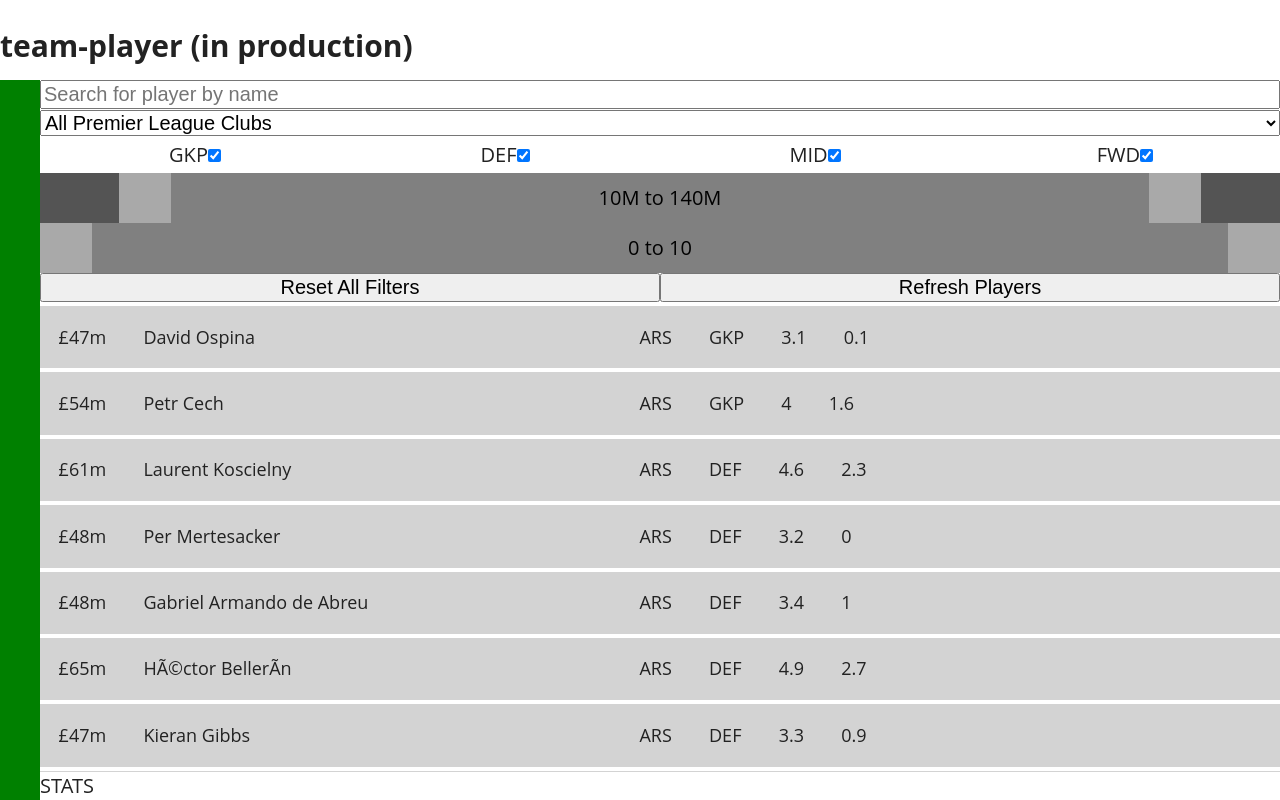
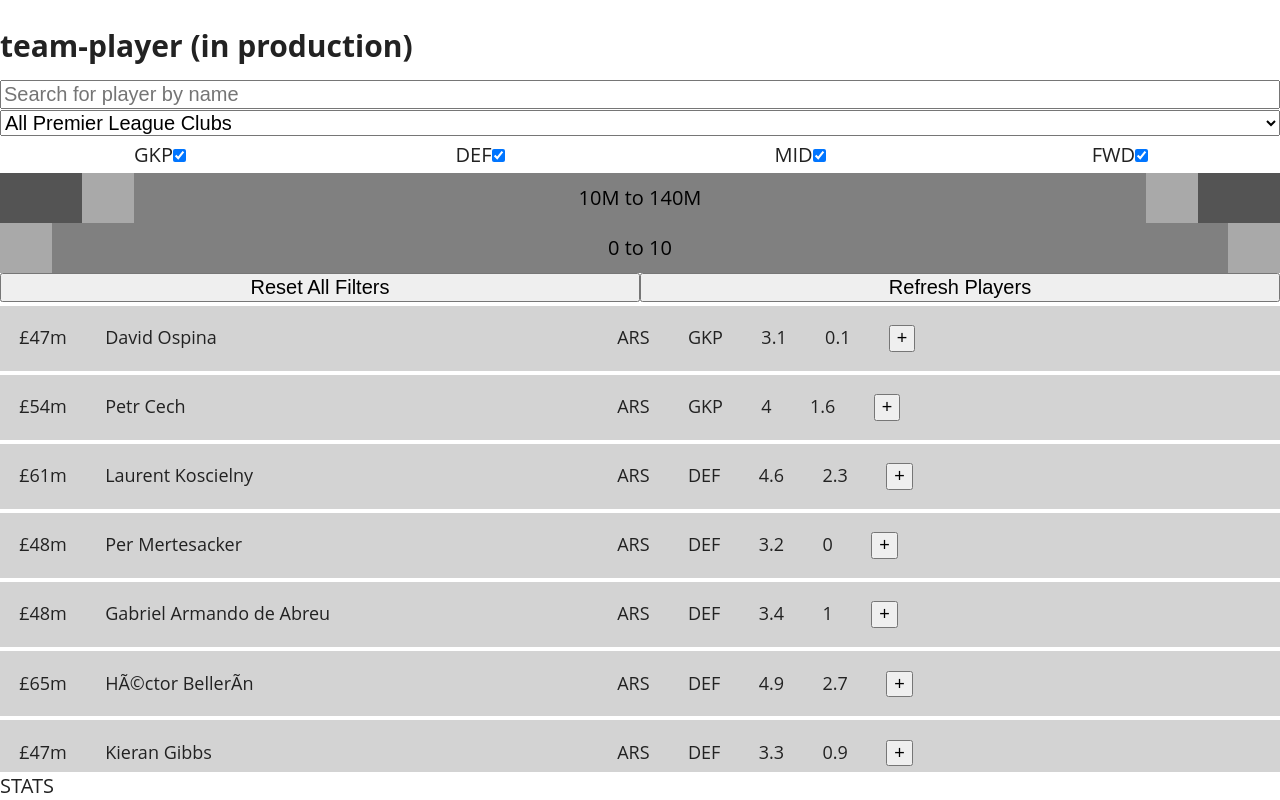
Before and after one commit to rycu/team-player, a React (Create React App) app: page / in a window 1280 px wide. Built offline with nearby package versions, Linux system fonts and the light colour scheme.

Commit message:
selection added to Store (reducers for select working, PlayerRow render cycle needs attention)

```diff
--- /dev/null
+++ b/src/actions/selectionActions.js
@@ -0,0 +1,19 @@
+import * as types from '../constants/ActionTypes'
+
+export const updateTeamName = nameTxt => ({
+
+		type: types.UPDATE_TEAM_NAME,
+		nameTxt
+})
+
+export const selectPlayer = id => ({
+
+		type: types.SELECT_PLAYER,
+		id
+})
+
+export const removePlayer = playerId => ({
+
+		type: types.REMOVE_PLAYER,
+		playerId
+})
--- a/src/components/PlayerRow.js
+++ b/src/components/PlayerRow.js
@@ -1,11 +1,12 @@
 import React, { Component } from 'react';
 import PropTypes from 'prop-types'
-//import Button from '../components/Button';
+import Button from '../components/Button';
 
 export default class PlayerRow extends Component {
 
 	static propTypes = {
-		players: PropTypes.array.isRequired
+		players: PropTypes.array.isRequired,
+		selectPlayer: PropTypes.func.isRequired
 	}
 
 	displayRow(player, rank){
@@ -43,30 +44,47 @@
 
 	}
 
+	playerSelected(playerId){
+
+		const { selection__players } = this.props.selection
+		console.log('BOOM'+playerId);
+		return 	selection__players.includes(playerId) ? true : false;
+	}
+
+
+	handleClick = (id) => {
+		this.props.selectPlayer(Number(id));
+	}
+
 	render() {
 
 		const {clubs, positions} = this.props;
 		return(
 			<ul>
-				{this.props.players.map((player, i) => {
+				{this.props.players.map((player) => {
 					// made up rank out of 10 (approx)
 					let rank =  Math.round(((Number(player.ict_index)+Number(player.now_cost*15))/225)*10)/10;
 					// made up form out of 10 (approx)
 					let form =  Math.round((player.ict_index/50)*10)/10;
 
 					return this.displayRow(player, rank) ?
-			 			<li className={"player-list__row"} key={i}>
-			 {	/*			<Button
-			 						    	clickFunc={console.log('hit')}
-			 						    	//className={filterClass +" player-filters__reset"}
-			 						    	text={'+'}
-			 						    /> */}
+
+			 			<li className={"player-list__row"}
+			 				key={player.id}
+			 				style={{ opacity: this.playerSelected(player.id) ? 0.5 : 1 }}
+			 			>
+
 							<div>{'£'+(player.now_cost)+'m'}</div>
 							<div className={"player-list__name-field"}>{player.first_name} {player.second_name}</div>
 							<div>{clubs[player.team-1].short_name}</div>
 							<div>{positions[player.element_type-1].plural_name_short}</div>
 							<div>{rank}</div>
 							<div>{form}</div>
+							<Button
+ 						    	clickFunc={() => this.handleClick(player.id)}
+ 						    	//className={}
+ 						    	text={ this.playerSelected(player.id) ? '-' : '+' }
+ 						    />
 
 						</li>
 					: null
--- a/src/constants/ActionTypes.js
+++ b/src/constants/ActionTypes.js
@@ -8,3 +8,7 @@
 export const INVALIDATE_DATA = 'INVALIDATE_DATA'
 export const REQUEST_DATA = 'REQUEST_DATA'
 export const RECEIVE_DATA = 'RECEIVE_DATA'
+
+export const UPDATE_TEAM_NAME = 'UPDATE_TEAM_NAME'
+export const SELECT_PLAYER = 'SELECT_PLAYER'
+export const REMOVE_PLAYER = 'REMOVE_PLAYER'
--- a/src/containers/App.js
+++ b/src/containers/App.js
@@ -5,6 +5,7 @@
 import Header from '../components/Header'
 import FiltersContainer from './FiltersContainer'
 import PlayerListContainer from './PlayerListContainer'
+import PitchContainer from './PitchContainer'
 
 class App extends Component {
   static propTypes = {
@@ -39,8 +40,7 @@
 
       <div className="drafts">
 
-        <div className="pitch">
-        </div>
+        <PitchContainer />
 
         <div className="player-selection">
 
--- /dev/null
+++ b/src/containers/PitchContainer.js
@@ -0,0 +1,32 @@
+import React, { Component } from 'react'
+//import PropTypes from 'prop-types'
+import { connect } from 'react-redux'
+
+class pitchContainer extends Component {
+  static propTypes = {
+    //onClick: PropTypes.func.isRequired
+  }
+
+
+
+
+  render() {
+    const {filters} = this.props
+
+    console.log(filters);
+
+    return (
+      <div className="pitch">
+      </div>
+    )
+  }
+}
+
+const mapStateToProps = state => {
+  const {filters} = state
+  return {
+    filters
+  }
+}
+
+export default connect(mapStateToProps)(pitchContainer)
--- a/src/containers/PlayerListContainer.js
+++ b/src/containers/PlayerListContainer.js
@@ -1,17 +1,23 @@
 import React, { Component } from 'react'
 import PropTypes from 'prop-types'
+import { bindActionCreators } from 'redux';
 import { connect } from 'react-redux'
 import PlayerRow from '../components/PlayerRow'
 
-class apiContainer extends Component {
+import {
+  selectPlayer
+} from '../actions/selectionActions'
+
+
+
+class PlayerListContainer extends Component {
   static propTypes = {
     players: PropTypes.array.isRequired,
-    isFetching: PropTypes.bool.isRequired,
-    //onClick: PropTypes.func.isRequired
+    isFetching: PropTypes.bool.isRequired
   }
 
   render() {
-    const {players, isFetching, clubs, positions, filters} = this.props
+    const {players, isFetching, clubs, positions, filters, selection, actions} = this.props
     const isEmpty = players.length === 0
 
     return (
@@ -19,7 +25,14 @@
         {isEmpty
           ? (isFetching ? <h2>Loading...</h2> : <h2>Empty.</h2>)
           : <div>
-              <PlayerRow players={players} filters={filters} positions={positions} clubs={clubs}/>
+              <PlayerRow
+                players={players}
+                filters={filters}
+                positions={positions}
+                clubs={clubs}
+                selectPlayer={actions.selectPlayer}
+                selection={selection}
+              />
             </div>
         }
       </div>
@@ -28,7 +41,7 @@
 }
 
 const mapStateToProps = state => {
-  const {filters, apiData} = state
+  const {filters, apiData, selection} = state
 
   const {
     items: clubs
@@ -40,12 +53,23 @@
   } = apiData['positionList'] || {
     items: []
   }
-
   return {
     filters,
     clubs,
-    positions
+    positions,
+    selection
   }
 }
 
-export default connect(mapStateToProps)(apiContainer)
+const mapDispatchToProps = dispatch => ({
+    actions: bindActionCreators({
+      selectPlayer
+    }, dispatch)
+})
+
+
+export default connect(
+  mapStateToProps,
+  mapDispatchToProps
+
+  )(PlayerListContainer)
--- a/src/main.css
+++ b/src/main.css
@@ -499,19 +499,12 @@
   top: 4em;
   right: 0;
   bottom: 0;
-  left: 0; }
-
-.drafts {
-  position: absolute;
-  top: 4em;
-  right: 0;
-  bottom: 0;
   left: 0;
   display: flex; }
 
 .pitch {
-  width: 2em;
-  background-color: green; }
+  width: 0em;
+  background-color: lightgreen; }
 
 .player-selection {
   flex: 1;
@@ -565,6 +558,9 @@
   .player-list__row input {
     width: 100%; }
 
+.player-list__row--selected {
+  opacity: 0.7; }
+
 .player-list__name-field {
   width: 40%; }
 
--- a/src/reducers/index.js
+++ b/src/reducers/index.js
@@ -1,9 +1,10 @@
 import { combineReducers } from 'redux'
 import filters from './filtersReducer'
 import apiData from './apiDataReducer'
+import selection from './selectionReducer'
 
 const rootReducer = combineReducers({
-  filters, apiData
+  filters, apiData, selection
 })
 
 export default rootReducer
--- /dev/null
+++ b/src/reducers/selectionReducer.js
@@ -0,0 +1,54 @@
+import {
+	UPDATE_TEAM_NAME,
+	SELECT_PLAYER,
+	REMOVE_PLAYER
+} from '../constants/ActionTypes'
+
+const initialState =
+  {
+    selection__name: 'MY WINNING XI',
+    selection__players: [],
+    selection__purse: 500,
+    selection__spent: 0,
+
+  };
+
+export default function selection(state = initialState, action) {
+	switch (action.type) {
+
+		case UPDATE_TEAM_NAME:
+
+			return Object.assign({}, state, {
+				selection__name: action.nameTxt
+			})
+
+		case SELECT_PLAYER:
+
+			var newplayersArr1 = state.selection__players.slice();
+
+			newplayersArr1.push(action.id);
+
+			return Object.assign({}, state, {
+				selection__players: newplayersArr1
+			})
+
+
+		case REMOVE_PLAYER:
+
+			var newplayersArr2 = state.selection__players.slice();
+
+			var  i= newplayersArr2.indexOf(action.id);
+			if(i !== -1) {
+				newplayersArr2.splice(i, 1);
+			}
+
+			return Object.assign({}, state, {
+				selection__players: newplayersArr2
+			})
+
+		default:
+      		return state
+	}
+
+
+}
--- a/src/sass/layout/_drafts.scss
+++ b/src/sass/layout/_drafts.scss
@@ -10,8 +10,8 @@
 
 
 .pitch{
-	width: 2em;
-	background-color: green;
+	width: 0em;
+	background-color: lightgreen;
 }
 
 
--- a/src/sass/layout/_playerList.scss
+++ b/src/sass/layout/_playerList.scss
@@ -28,6 +28,11 @@
 
 }
 
+.player-list__row--selected{
+	opacity: 0.7;
+}
+
+
 .player-list__name-field{
 	width: 40%;
 }
```
Also changed, not shown: src/sass/layout/_header.scss (+0 -9 lines).
